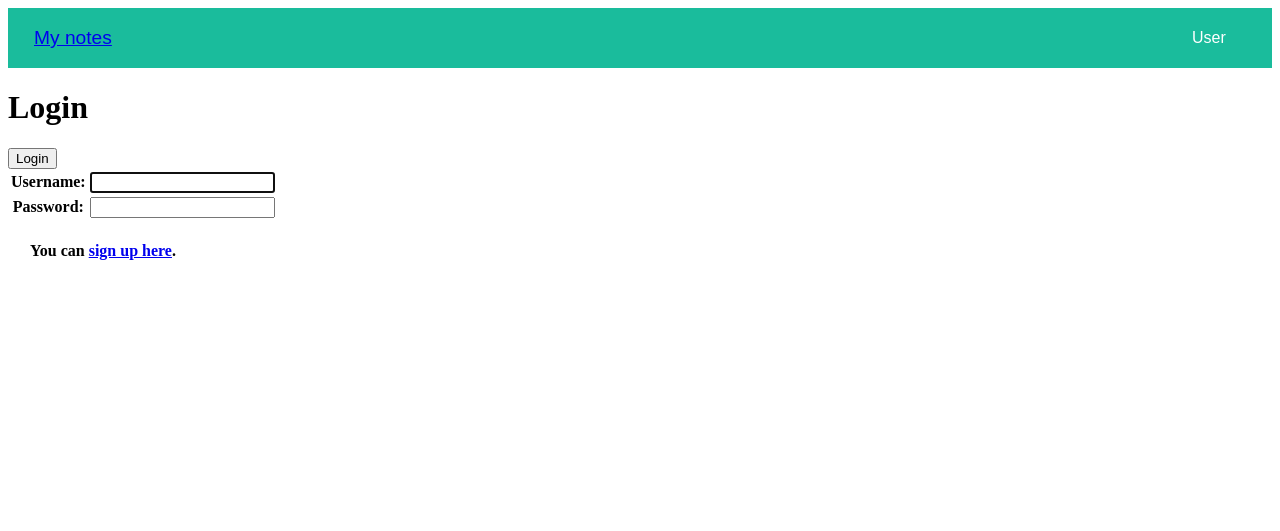
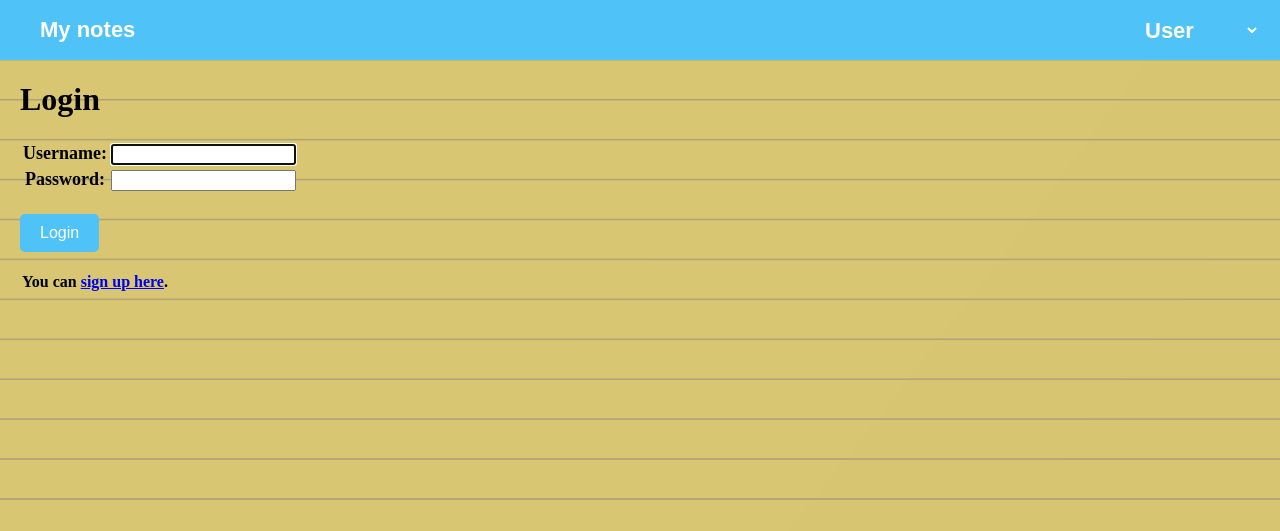
Before and after one commit to Gether1996/NotesApp, a Django app: page /accounts/login/ in a window 1280 px wide. Shown: the top 531 px of the page. Run offline with Django 4.2, Linux system fonts and the light colour scheme.

Commit message:
added background image and style

```diff
--- a/NotesApp/urls.py
+++ b/NotesApp/urls.py
@@ -17,6 +17,8 @@ from django.contrib import admin
 from django.urls import path, include
 from accounts.views import logout_view, registration, profile
 from viewer.views import homepage
+from django.conf.urls.static import static
+from django.conf import settings
 
 urlpatterns = [
     path('admin/', admin.site.urls),
@@ -25,4 +27,4 @@ urlpatterns = [
     path('accounts/', include('django.contrib.auth.urls')),
     path('registration/', registration, name='registration'),
     path('accounts/profile/', profile, name='profile'),
-]
+] + static(settings.MEDIA_URL, document_root=settings.MEDIA_ROOT)
--- a/accounts/templates/profile.html
+++ b/accounts/templates/profile.html
@@ -4,5 +4,7 @@
 {% load static %}
 <link rel="stylesheet" href="{% static 'styling.css' %}">
 
-<h1>Hello {{ request.user.username }}</h1>
+<h1>{{ request.user.username }}</h1>
+
+
 {% endblock %}
--- a/accounts/templates/registration.html
+++ b/accounts/templates/registration.html
@@ -6,7 +6,7 @@
 {% load static %}
 <link rel="stylesheet" href="{% static 'styling.css' %}">
   <h1>Sign up</h1>
-  <form method="post">
+  <form style="margin-left: 20px; font-size: 18px;" method="post">
     {% csrf_token %}
     <table class="sign_up_table">
       {% for field in form %}
--- a/accounts/templates/registration/login.html
+++ b/accounts/templates/registration/login.html
@@ -6,8 +6,9 @@
 
 
 <h1>Login</h1>
+
+<form style="margin-left: 20px; font-size: 18px;" method="post" >
     <table class="sign_up_table">
-    <form method="post" >
             {% csrf_token %}
             {% for field in form %}
         <tr>
@@ -15,9 +16,10 @@
           <td>{{ field }}</td>
         </tr>
       {% endfor %}
-      <button class="login_btn" type="submit" id="id_submit" >Login</button>
+    </table>
+    <button class="sign_up_btn" type="submit" id="id_submit" >Login</button>
 </form>
-</table>
+
 
 <h4 style="margin-left: 22px; ">You can <a href="{% url 'registration' %}" id="id_sign_up">sign up here</a>.</h4>
 
--- a/viewer/static/styling.css
+++ b/viewer/static/styling.css
@@ -1,43 +1,68 @@
+h1 {
+    margin-left: 20px;
+}
+
+body {
+    margin: 0;
+    background-image: url('background/background.png' );
+    background-size: cover;
+}
 
 nav {
   display: flex;
   justify-content: space-between;
   align-items: center;
   height: 60px;
-  background-color: #1abc9c;
+  background-color: #4FC3F7;
   padding: 0 20px;
+  margin: 0;
+}
+
+select option {
+  font-size: 1.2rem;
 }
 
 .navbar-left button {
-  background-color: transparent;
-  border: none;
-  color: white;
-  font-size: 1.2rem;
-  cursor: pointer;
+    background-color: #4FC3F7;
+    color: #fff;
+    border: none;
+    padding: 10px 20px;
+    font-size: 22px;
+    font-weight: bold;
+    border-radius: 5px;
+    cursor: pointer;
+    transition: background-color 0.2s ease-in-out;
+}
+
+.navbar-left button:hover {
+    background-color: #2196F3;
 }
 
 .navbar-right select {
-  background-color: #1abc9c;
-  color: white;
-  border: none;
-  font-size: 1rem;
-  cursor: pointer;
-  appearance: none;
+    background-color: #4FC3F7;
+    color: #fff;
+    border: none;
+    padding: 10px 10px;
+    font-size: 22px;
+    font-weight: bold;
+    border-radius: 5px;
+    cursor: pointer;
+    transition: background-color 0.2s ease-in-out;
 }
 
 .navbar-right option {
-  background-color: #1abc9c;
+  background-color: #4FC3F7;
   color: white;
   cursor: pointer;
 }
 
 .navbar-right select:hover {
-  background-color: #2980b9;
+  background-color: #2196F3;
   transition: background-color 0.3s ease;
 }
 
 .navbar-right option:hover {
-  background-color: #2980b9;
+  background-color: #2196F3;
   transition: background-color 0.3s ease;
 }
 
@@ -45,10 +70,9 @@ nav {
     margin-left: 500 px;
 }
 
-/* Style the submit button */
 .sign_up_btn {
   margin-top: 20px;
-  background-color: #1abc9c;
+  background-color: #4FC3F7;
   border: none;
   color: white;
   padding: 10px 20px;
@@ -60,11 +84,6 @@ nav {
   cursor: pointer;
 }
 
-/* Add hover effect to the button */
 .sign_up_btn:hover {
-  background-color: #16a085;
+  background-color: #2196F3;
 }
-
-select option .fas {
-    margin-right: 5px; /* Add some spacing between the icon and text */
-}
--- a/viewer/templates/navbar.html
+++ b/viewer/templates/navbar.html
@@ -8,16 +8,20 @@
 
 <nav>
   <div class="navbar-left">
-    <button><a href="{% url 'homepage' %}">My notes</a></button>
+    <a href="{% url 'homepage' %}"><button>My notes</button></a>
   </div>
   <div class="navbar-right">
     <select onchange="location = this.value;">
       <option hidden disabled selected>User</option>
-      <option value="{% url 'registration' %}">Register</option>
+    {% if perms.viewer %}
+      <option value="http://127.0.0.1:8000/admin">Admin</option>
+    {% endif %}
     {% if request.user.is_authenticated %}
+      <option value="http://127.0.0.1:8000/accounts/profile/">Profile</option>
       <option value="{% url 'logout' %}">Logout</option>
     {% else %}
       <option value="{% url 'login' %}">Login</option>
+      <option value="{% url 'registration' %}">Register</option>
     {% endif %}
     </select>
   </div>
```
Also changed, not shown: NotesApp/settings.py (+7 -2 lines), db.sqlite3, viewer/static/background/background.png (added). Lines whose indentation alone changed are shown as unchanged.
